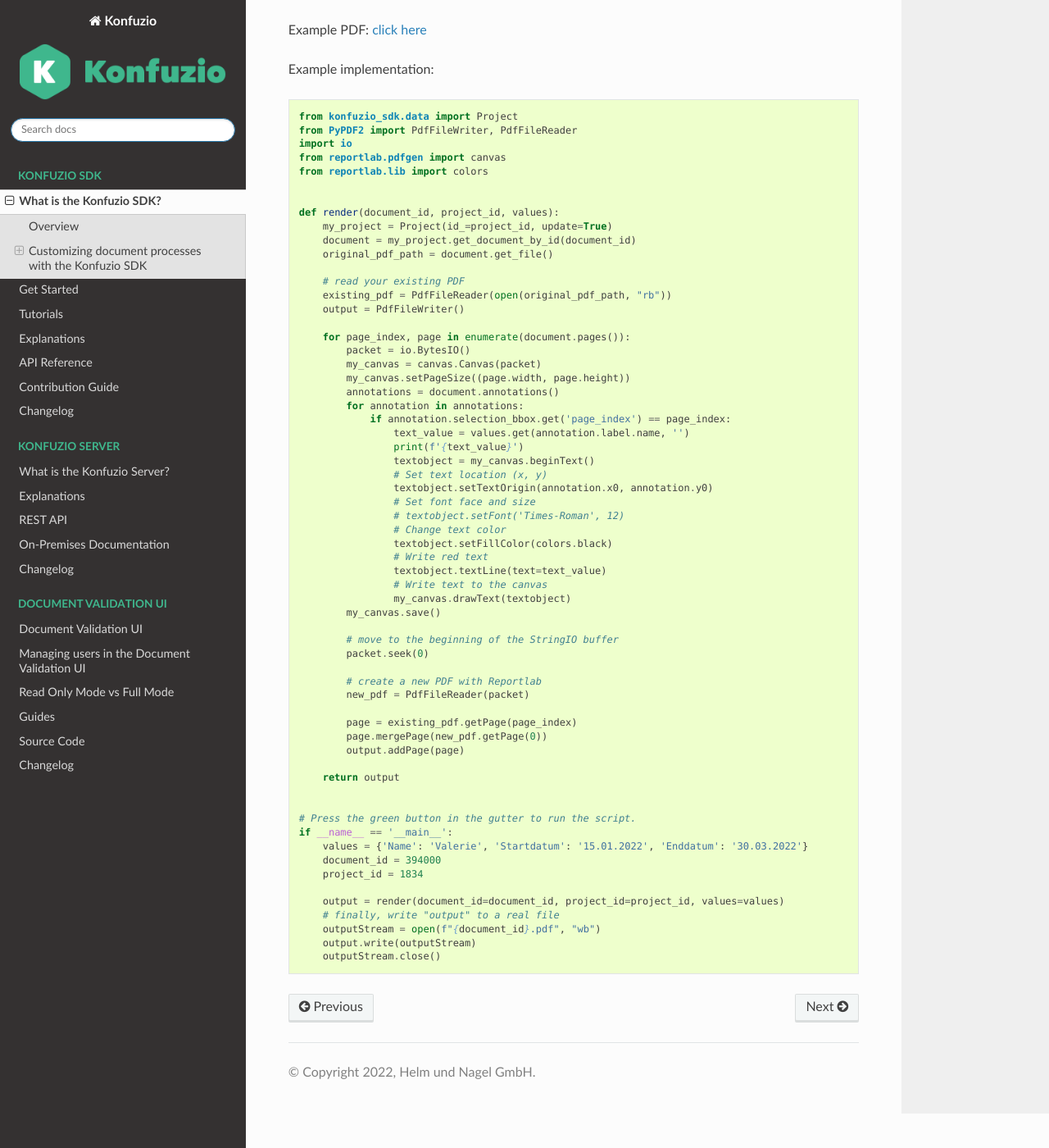
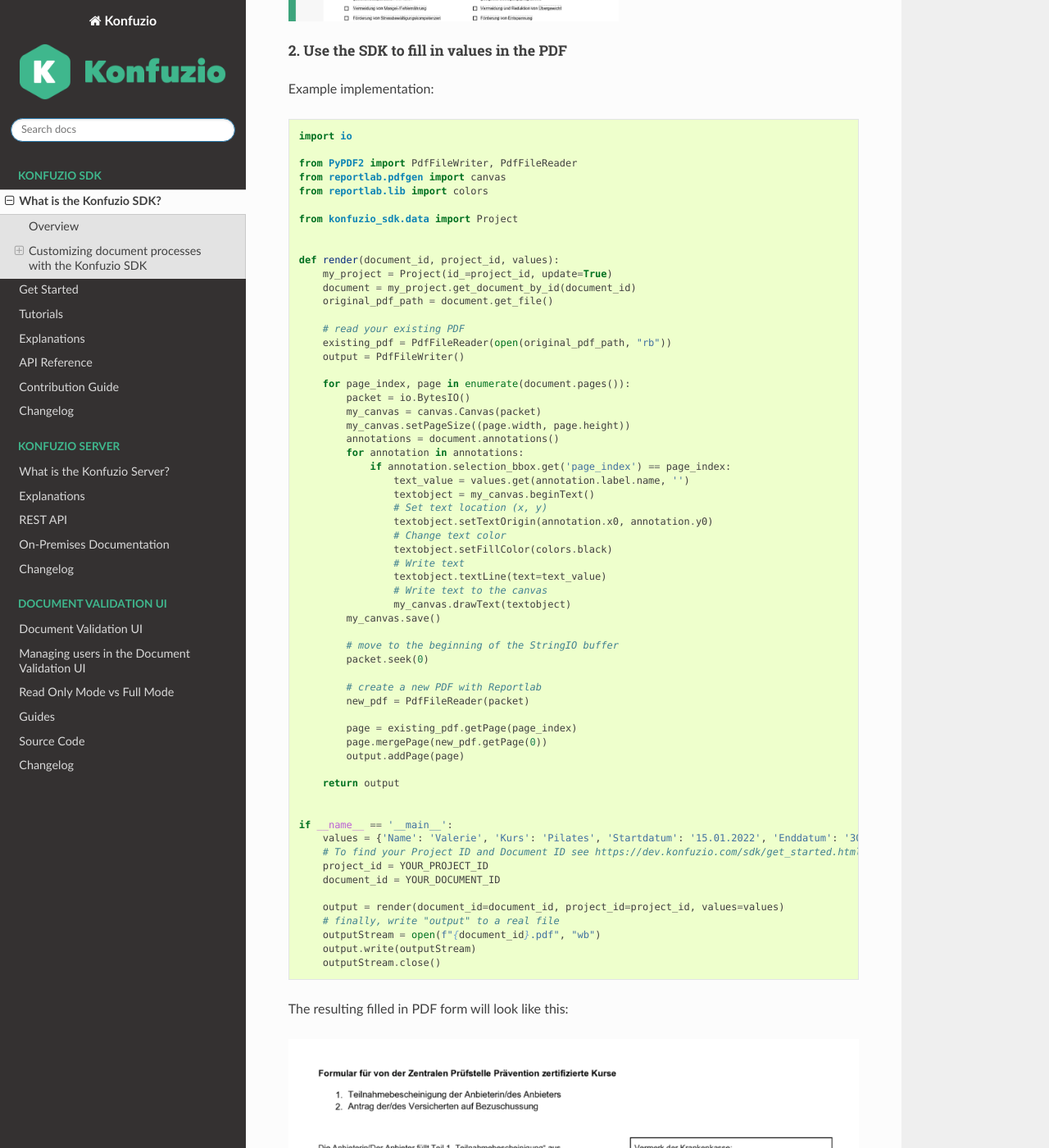
Before and after one commit to konfuzio-ai/konfuzio-sdk, a Sphinx documentation site: the page built from docs/sdk/index.md, in a window 1280 px wide and 1400 px high, scrolled down 5146 px. Shown: the whole window at 82% size. Built offline with Sphinx 7.4.7 and the Read the Docs theme 2.0.0, drawn with Linux system fonts in a browser that asks for light colours; some of the changed text lies outside the part shown.

Commit message:
Fix pdf generator example use case

````diff
--- a/docs/sdk/index.md
+++ b/docs/sdk/index.md
@@ -65,7 +65,7 @@
 from konfuzio_sdk.trainer.information_extraction import load_model
 
 # Initialize Project and provide the AI training and test data
-project = Project(id_=YOUR_PROJECT_ID)
+project = Project(id_=YOUR_PROJECT_ID)  # see https://dev.konfuzio.com/sdk/get_started.html#example-usage
 
 extraction_pipeline = CustomExtractionAI(*args, **kwargs)
 extraction_pipeline.category = project.get_category_by_id(id_=YOUR_CATEGORY_ID)
@@ -120,7 +120,7 @@
 from konfuzio_sdk.trainer.information_extraction import load_model
 
 # Initialize Project and provide the AI training and test data
-project = Project(id_=YOUR_PROJECT_ID)
+project = Project(id_=YOUR_PROJECT_ID)  # see https://dev.konfuzio.com/sdk/get_started.html#example-usage
 
 categorization_pipeline = CustomCategorizationAI(*args, **kwargs)
 categorization_pipeline.categories = project.categories
@@ -182,7 +182,7 @@
 from konfuzio_sdk.trainer.information_extraction import load_model
 
 # Initialize Project and provide the AI training and test data
-project = Project(id_=YOUR_PROJECT_ID)
+project = Project(id_=YOUR_PROJECT_ID)  # see https://dev.konfuzio.com/sdk/get_started.html#example-usage
 
 file_splitting_model = CustomFileSplittingModel(categories=project.categories, *args, *kwargs)
 file_splitting_model.documents = [category.documents for category in categorization_pipeline.categories]
@@ -214,9 +214,13 @@
 For a more in depth tutorial about the usage of File Splitting AIs in the SDK see
 [Splitting for multi-file Documents: Step-by-step guide](examples/examples.html#file-splitting).
 
-### Other customizable features
+### Other use cases around documents
 
-#### PDF Form Generator
+The following is not a product we offer but a simple example of something you can build using the Konfuzio SDK.
+
+#### Build your own PDF Form Generator
+
+A simple implementation can look like the following.
 
 ##### 1. Upload a PDF Form and create empty annotations where you want to fill in data
 
@@ -225,17 +229,15 @@
 
 ##### 2. Use the SDK to fill in values in the PDF
 
-Find a demo at: https://pdf-gen.konfuzio.com/docs
-
-Example PDF: [click here](https://pdf-gen.konfuzio.com/simple-render/?document_id=394000&project_id=1834&file_name=Teilnahmebestätiung.pdf&Name=Valerie&Startdatum=15.01.2022&Enddatum=30.03.2022&Kursleiter=Marianne&Kursgebuehr=150&Kurseinheitsdauer=50&Kurs=Pilates&Ausstellungsdatum=03.12.2022)
-
 Example implementation:
 ```python
-from konfuzio_sdk.data import Project
+import io
+
 from PyPDF2 import PdfFileWriter, PdfFileReader
-import io
 from reportlab.pdfgen import canvas
 from reportlab.lib import colors
+
+from konfuzio_sdk.data import Project
 
 
 def render(document_id, project_id, values):
@@ -255,15 +257,12 @@
         for annotation in annotations:
             if annotation.selection_bbox.get('page_index') == page_index:
                 text_value = values.get(annotation.label.name, '')
-                print(f'{text_value}')
                 textobject = my_canvas.beginText()
                 # Set text location (x, y)
                 textobject.setTextOrigin(annotation.x0, annotation.y0)
-                # Set font face and size
-                # textobject.setFont('Times-Roman', 12)
                 # Change text color
                 textobject.setFillColor(colors.black)
-                # Write red text
+                # Write text
                 textobject.textLine(text=text_value)
                 # Write text to the canvas
                 my_canvas.drawText(textobject)
@@ -282,11 +281,11 @@
     return output
 
 
-# Press the green button in the gutter to run the script.
 if __name__ == '__main__':
-    values = {'Name': 'Valerie', 'Startdatum': '15.01.2022', 'Enddatum': '30.03.2022'}
-    document_id = 394000
-    project_id = 1834
+    values = {'Name': 'Valerie', 'Kurs': 'Pilates', 'Startdatum': '15.01.2022', 'Enddatum': '30.03.2022'}
+    # To find your Project ID and Document ID see https://dev.konfuzio.com/sdk/get_started.html#example-usage
+    project_id = YOUR_PROJECT_ID
+    document_id = YOUR_DOCUMENT_ID
 
     output = render(document_id=document_id, project_id=project_id, values=values)
     # finally, write "output" to a real file
@@ -294,3 +293,8 @@
     output.write(outputStream)
     outputStream.close()
 ```
+
+The resulting filled in PDF form will look like this:
+
+.. image:: home/pdf_form_gen_example_compiled.png
+   :scale: 40%
````
Also changed, not shown: docs/sdk/examples/intro.md (+2 -0 lines), docs/sdk/home/pdf_form_gen_example_compiled.png (added).
